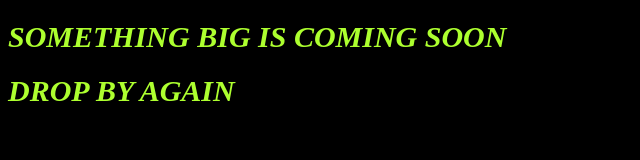
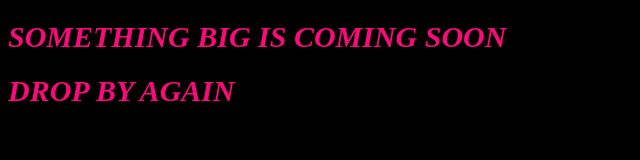
Before and after one commit to Silvia-Wachira/My-Portfolio, a plain HTML site: page index.html in a window 1280 px wide. Shown: the whole page, without its empty margins (0-640 px from the left). Drawn offline with Linux system fonts and the light colour scheme.

```diff
--- a/style.css
+++ b/style.css
@@ -3,7 +3,7 @@ body {
 }
 
 h1 {
-    color: greenyellow;
+    color: rgb(250, 10, 122);
     font-size: 30px;
     display: flex;
     font-style: italic;
```
